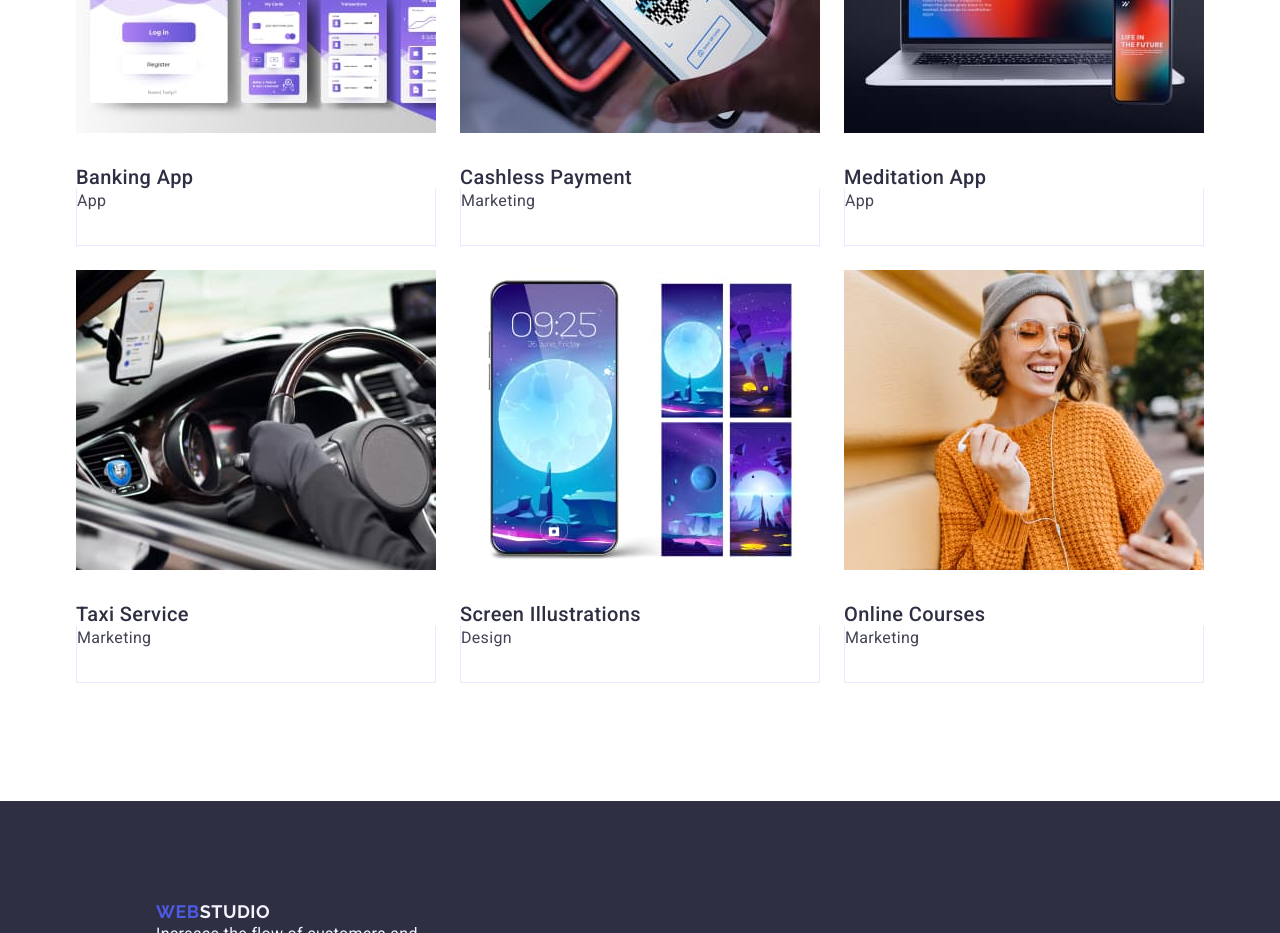
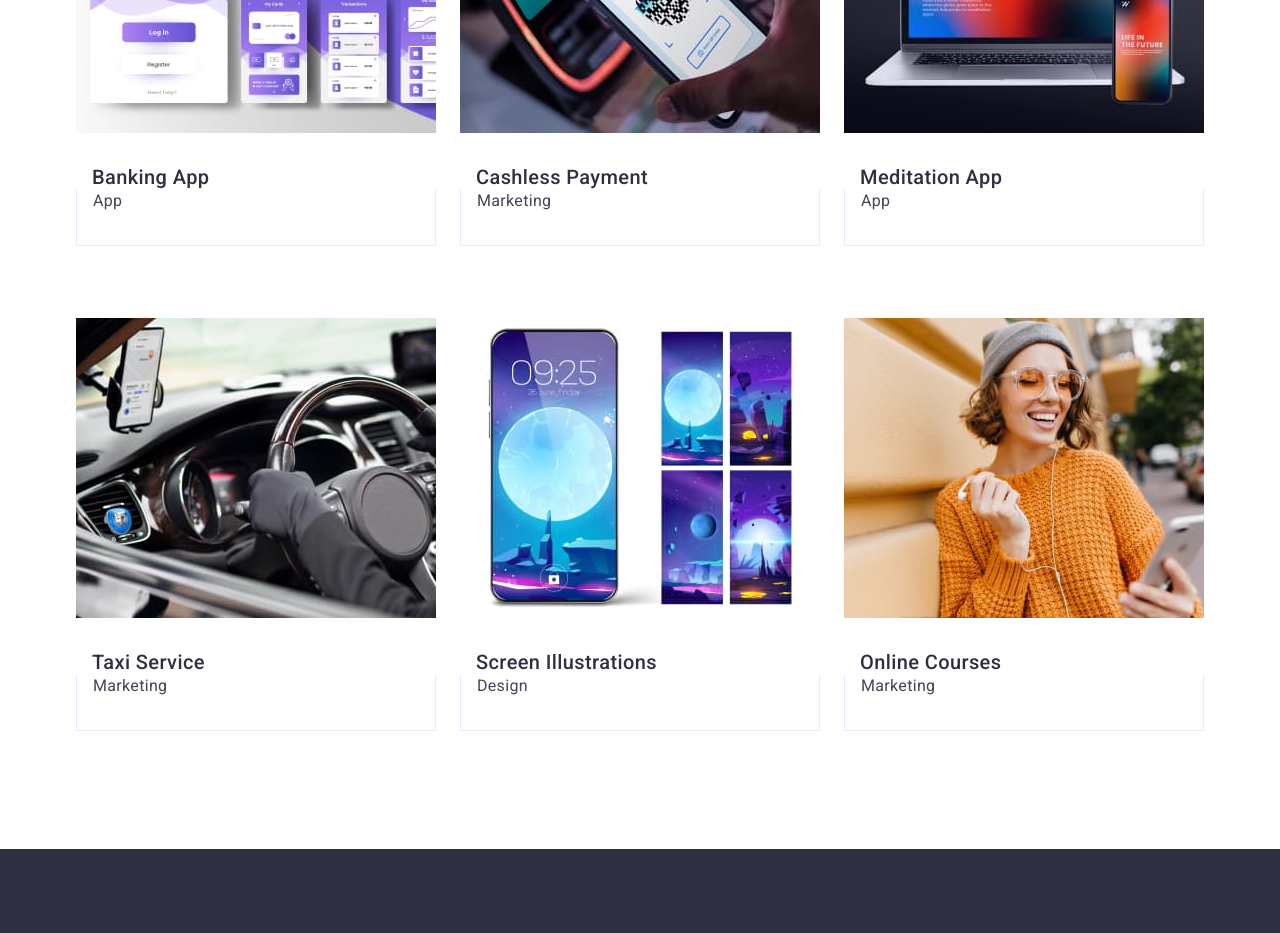
Before and after one commit to ElenaUM/-goit-markup-hw-03, a plain HTML site: page index.html in a window 1280 px wide. Shown: the part 2200-3133 px from the top of the page. Drawn offline with nearby package versions, Linux system fonts and the light colour scheme.

Commit message:
зроблено зміни в css

```diff
--- a/css/styles.css
+++ b/css/styles.css
@@ -357,6 +357,11 @@ padding-bottom: 106px;
 }
 
 
+.list-item-second {
+        margin-top: 48px;
+}
+
+
 .portfolio-list-title {
 
         font-weight: 500;
@@ -365,6 +370,7 @@ padding-bottom: 106px;
         letter-spacing: 0.02em;
         color: #2e2f42;
         padding-top: 32px;
+        padding-left: 16px;
 }
 
 
@@ -377,7 +383,7 @@ padding-bottom: 106px;
         line-height: 1.5;
         letter-spacing: 0.02em;
         color: #434455;
-
+       padding-left: 16px;
        padding-bottom: 32px;
 
 border-bottom: 1px solid #e7e9fc;
--- a/index.html
+++ b/index.html
@@ -147,17 +147,17 @@
                     <h3 class="portfolio-list-title">Meditation App</h3>
                     <p class="portfolio-text">App</p>
                 </li>
-                <li class="portfolio-list-item">
+                <li class="portfolio-list-item list-item-second">
                     <img class="portfolio-list-img" src="./images/img8.jpg" width="360" alt="car">
                     <h3 class="portfolio-list-title">Taxi Service</h3>
                     <p class="portfolio-text">Marketing</p>
                 </li>
-                <li class="portfolio-list-item">
+                <li class="portfolio-list-item list-item-second">
                     <img class="portfolio-list-img" src="./images/img9.jpg" width="360" alt="telephone">
                     <h3 class="portfolio-list-title">Screen Illustrations</h3>
                     <p class="portfolio-text">Design</p>
                 </li>
-                <li class="portfolio-list-item">
+                <li class="portfolio-list-item list-item-second">
                     <img class="portfolio-list-img" src="./images/img10.jpg" width="360" alt="girl">
                     <h3 class="portfolio-list-title">Online Courses</h3>
                     <p class="portfolio-text">Marketing</p>
```
